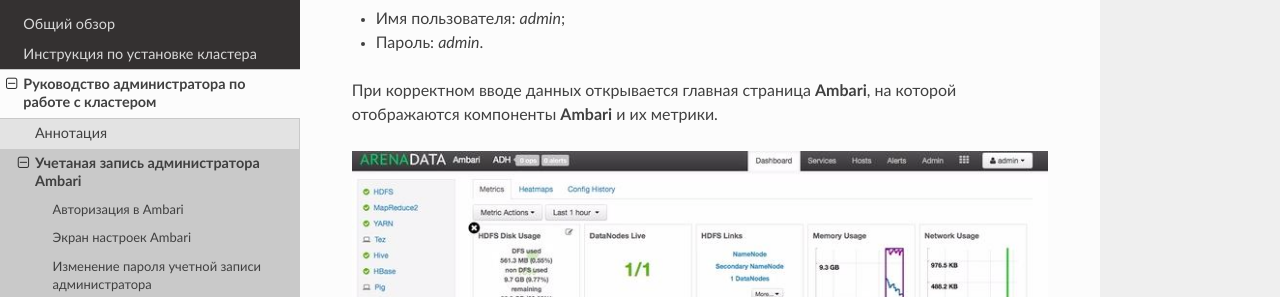
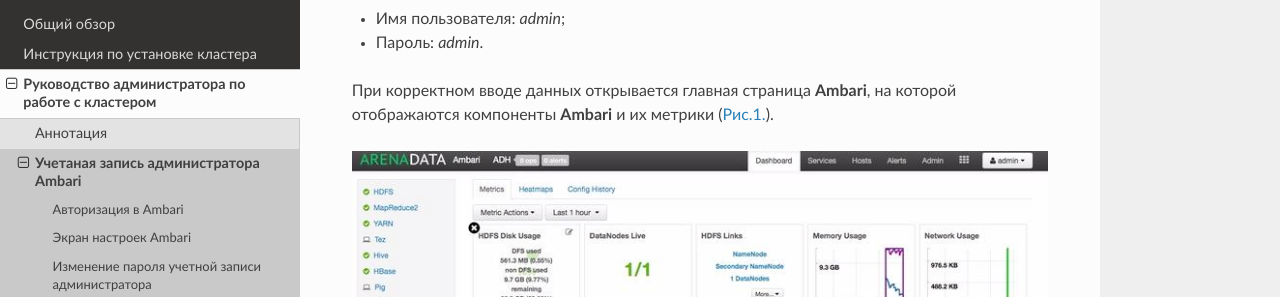
Before and after one commit to arenadata/docs_adps, a Sphinx documentation site: the page built from source/administration/account.rst, in a window 1280 px wide and 900 px high, scrolled down 392 px. Shown: the part 153-450 px from the top of the window. Built offline with Sphinx 7.4.7 and the Read the Docs theme 2.0.0, drawn with Linux system fonts in a browser that asks for light colours.

Commit message:
Update account.rst

```diff
--- a/source/administration/account.rst
+++ b/source/administration/account.rst
@@ -20,7 +20,7 @@
 +	Имя пользователя: *admin*;
 +	Пароль: *admin*.
 
-При корректном вводе данных открывается главная страница **Ambari**, на которой отображаются компоненты **Ambari** и их метрики.
+При корректном вводе данных открывается главная страница **Ambari**, на которой отображаются компоненты **Ambari** и их метрики (:ref:`Рис.1.<admin-img-1>`).
 
 .. _admin-img-1:
 
```
